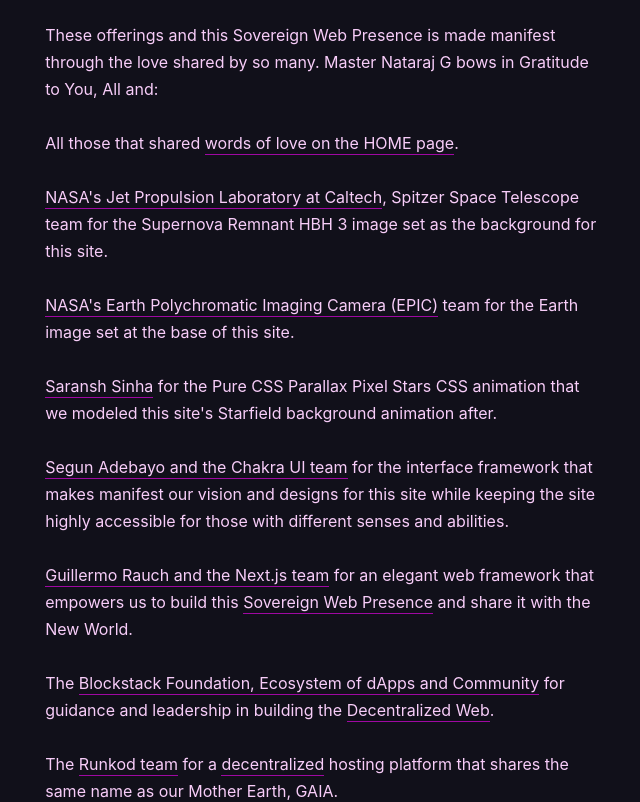
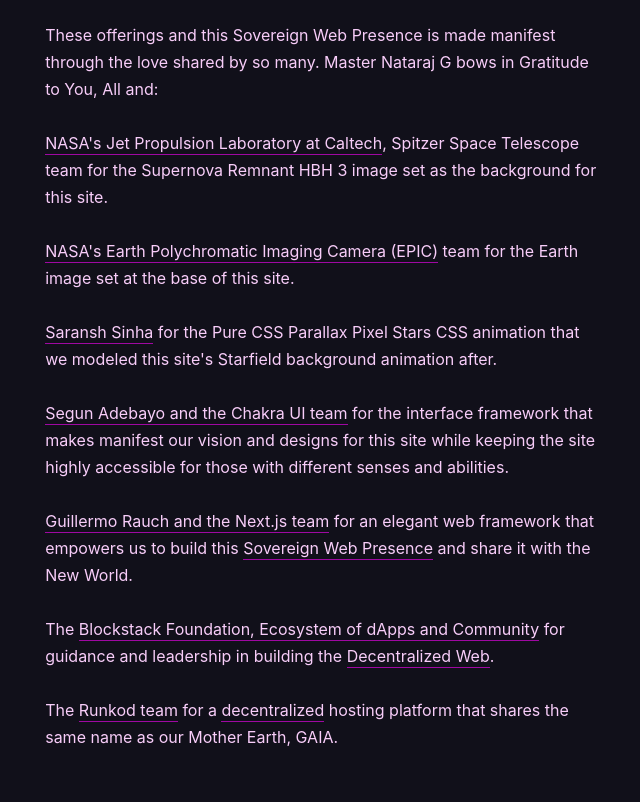
Before and after one commit to natarajgcb/natarajg, a Next.js app: page /love in a window 1280 px wide. Shown: the part 2380-3182 px from the top of the page, without its empty margins (319-959 px from the left). Built offline with nearby package versions, Linux system fonts and the light colour scheme.

Commit message:
Updating Love credits page to match recent update

```diff
--- a/pages/love.js
+++ b/pages/love.js
@@ -67,8 +67,6 @@
       <MNGBody>These offerings and this Sovereign Web Presence is made manifest
         through the love shared by so many. Master Nataraj G bows in
         Gratitude to You, All and:
-        <br/><br/>All those that shared <ChakraLink as={Link}
-          href="/#love">words of love on the HOME page</ChakraLink>.
         <br/><br/><ChakraLink as={Link} href="https://www.jpl.nasa.gov/">NASA&#39;s
           Jet Propulsion Laboratory at Caltech</ChakraLink>, Spitzer
           Space Telescope team for the Supernova
```
